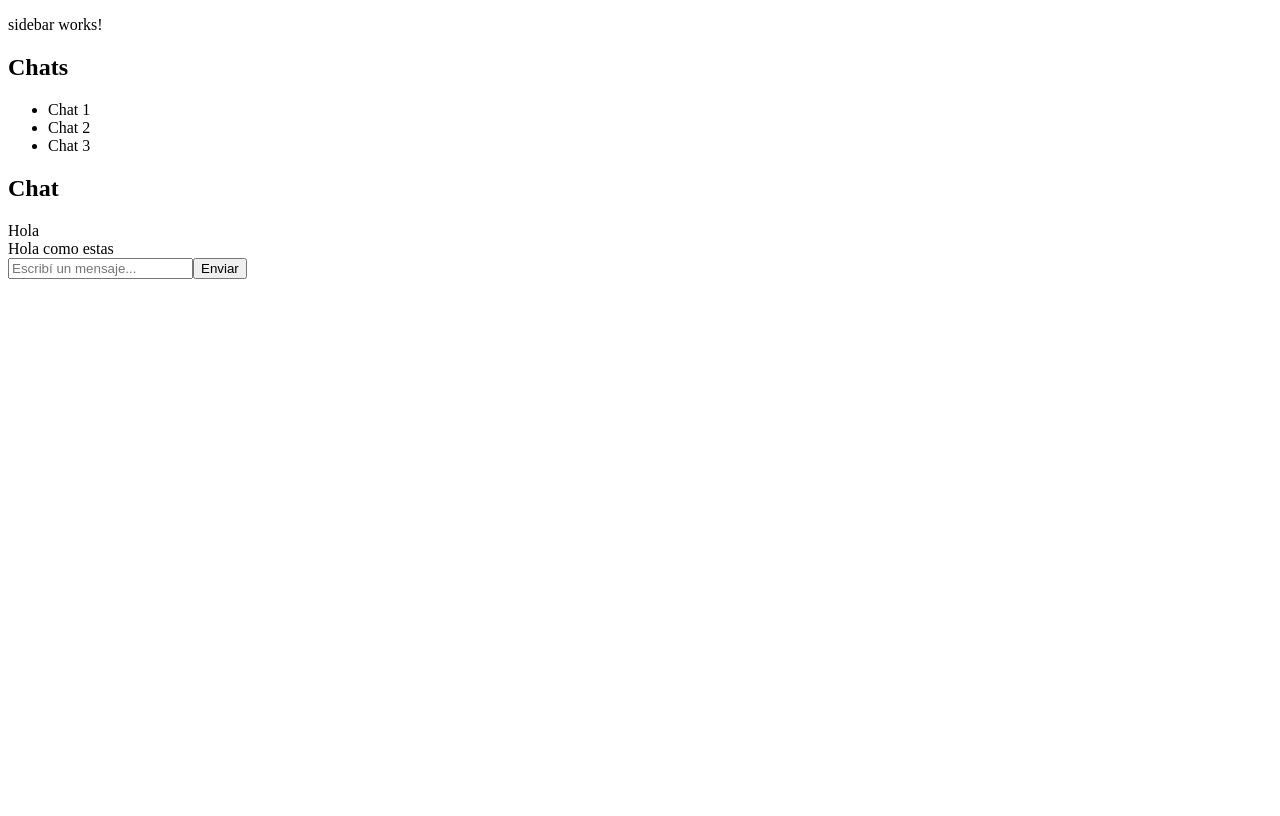
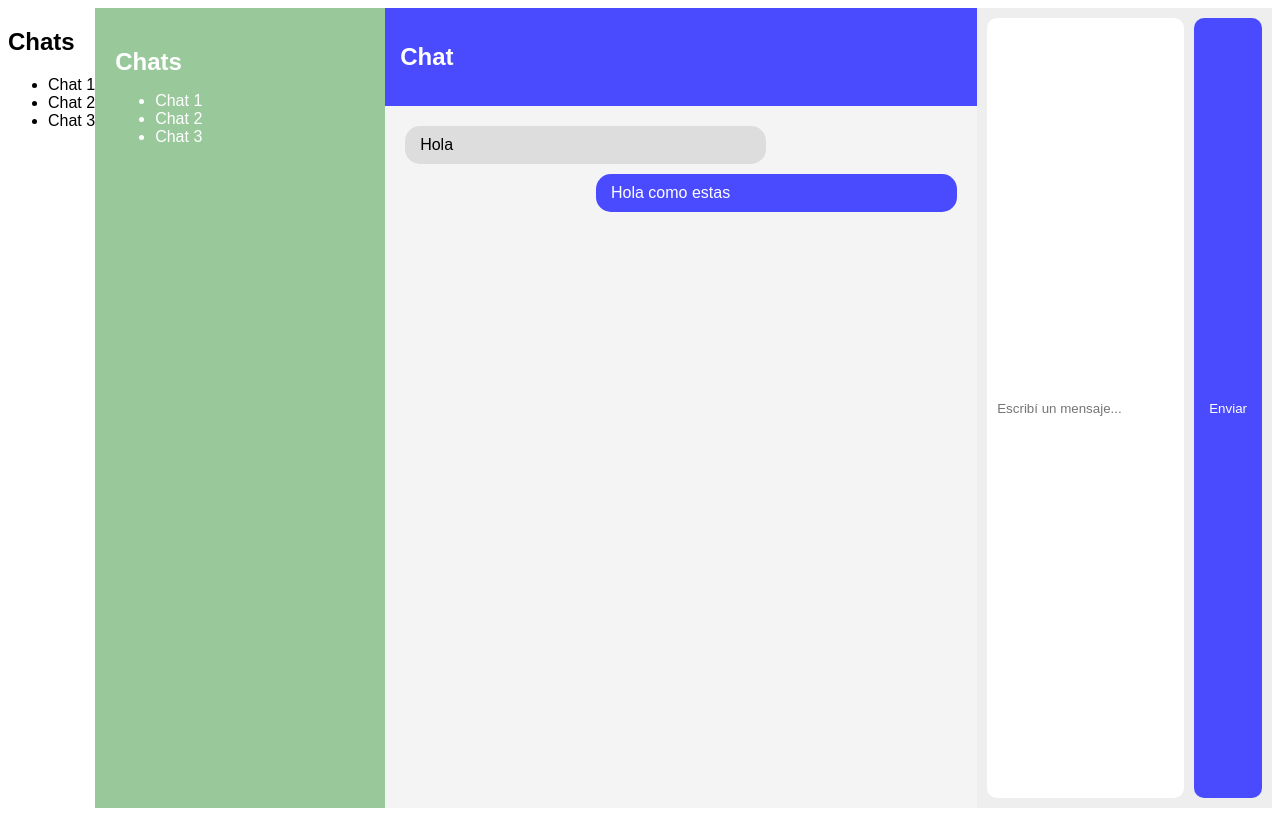
Before and after one commit to andreacastillo2022-gif/trabajo-final-2, an Angular app: page /chat in a window 1280 px wide. Built offline with nearby package versions, Linux system fonts and the light colour scheme.

Commit message:
CSS de chat

```diff
--- a/src/app/components/chat/chat.css
+++ b/src/app/components/chat/chat.css
@@ -0,0 +1,77 @@
+.chat-container {
+  display: flex;
+  height: 100vh;
+  font-family: Arial, sans-serif;
+}
+
+
+.sidebar {
+  width: 250px;
+  background: #99c99b;
+  color: white;
+  padding: 20px;
+}
+
+.sidebar h2 {
+  margin-bottom: 15px;
+}
+
+
+.chat-primero {
+  flex: 1;
+  display: flex;
+  flex-direction: column;
+}
+
+.chat-header {
+  background: #4a4aff;
+  color: white;
+  padding: 15px;
+}
+
+.chat-messages {
+  flex: 1;
+  padding: 20px;
+  background: #f4f4f4;
+  overflow-y: auto;
+}
+
+.mensaje {
+  padding: 10px 15px;
+  margin-bottom: 10px;
+  border-radius: 15px;
+  max-width: 60%;
+}
+
+.mensaje.a.mi {
+  background: #4a4aff;
+  color: white;
+  margin-left: auto;
+}
+
+.mensaje.a.otro {
+  background: #ddd;
+}
+
+.chat-input {
+  display: flex;
+  padding: 10px;
+  background: #eee;
+}
+
+.chat-input input {
+  flex: 1;
+  padding: 10px;
+  border-radius: 10px;
+  border: none;
+}
+
+.chat-input button {
+  margin-left: 10px;
+  padding: 10px 15px;
+  border: none;
+  background: #4a4aff;
+  color: white;
+  border-radius: 10px;
+  cursor: pointer;
+}
--- a/src/app/components/sidebar/sidebar.html
+++ b/src/app/components/sidebar/sidebar.html
@@ -1 +1,8 @@
-<p>sidebar works!</p>
+<aside class="sidebar">
+        <h2>Chats</h2>
+            <ul>
+                <li>Chat 1</li>
+                <li>Chat 2</li>
+                <li>Chat 3</li>
+            </ul>
+    </aside>
```
